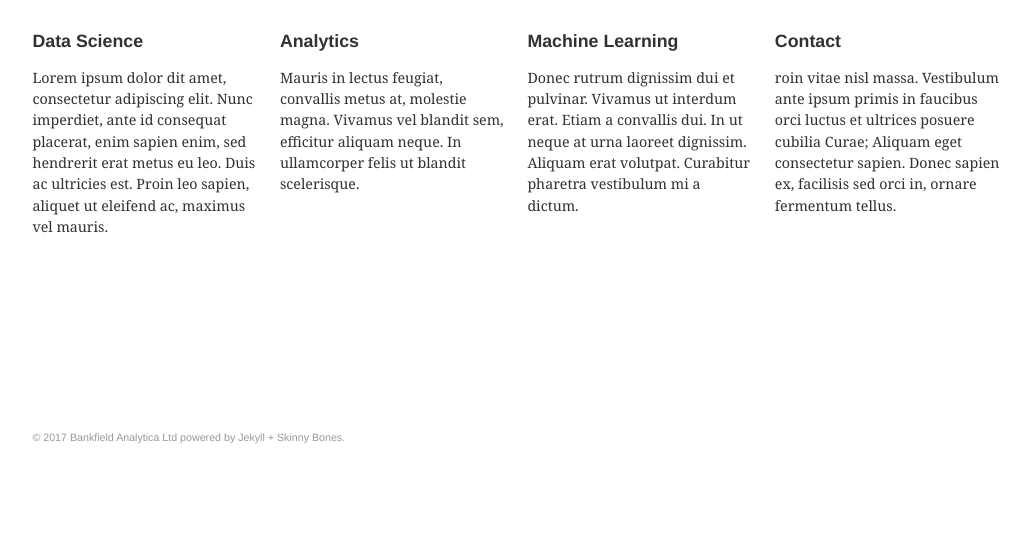
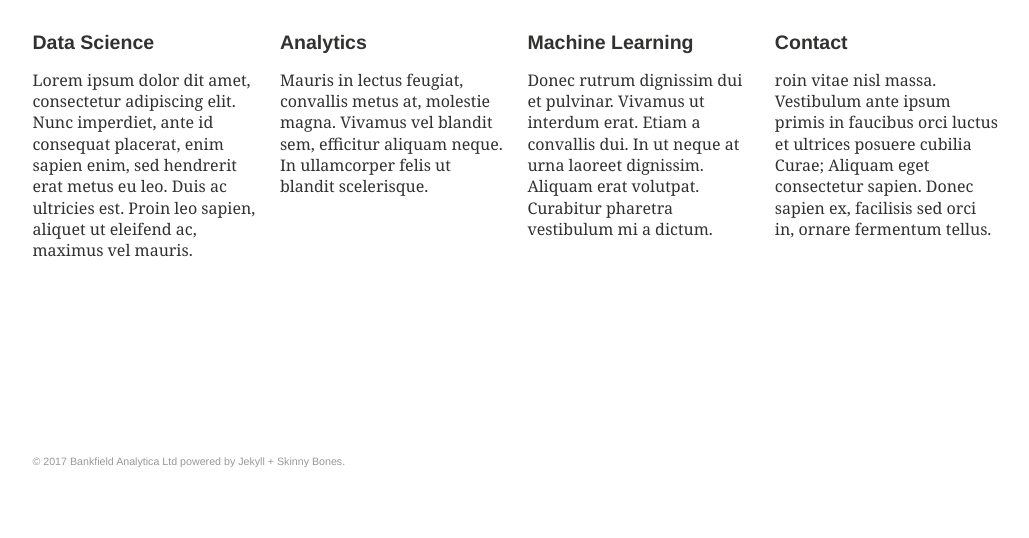
Before and after one commit to Bankfield-Analytica/.github.io, a Jekyll site: the page built from index.md, in a window 1280 px wide. Shown: the part 388-926 px from the top of the page, without its empty margins (124-1153 px from the left). Built offline with Jekyll 4.4.1, drawn with Linux system fonts in a browser that asks for light colours; before the commit the page ends 902 px from its top, so only the background shows below that.

Commit message:
Update _tiles.scss

```diff
--- a/_sass/_tiles.scss
+++ b/_sass/_tiles.scss
@@ -17,10 +17,10 @@
     color: lighten($text-color,25);
   }
   .post-title {
-    @include font-size(20,no);
+    @include font-size(22,no);
   }
   .post-excerpt {
-    @include font-size(16);
+    @include font-size(18);
   }
   .post-teaser {
     position: relative;
```
